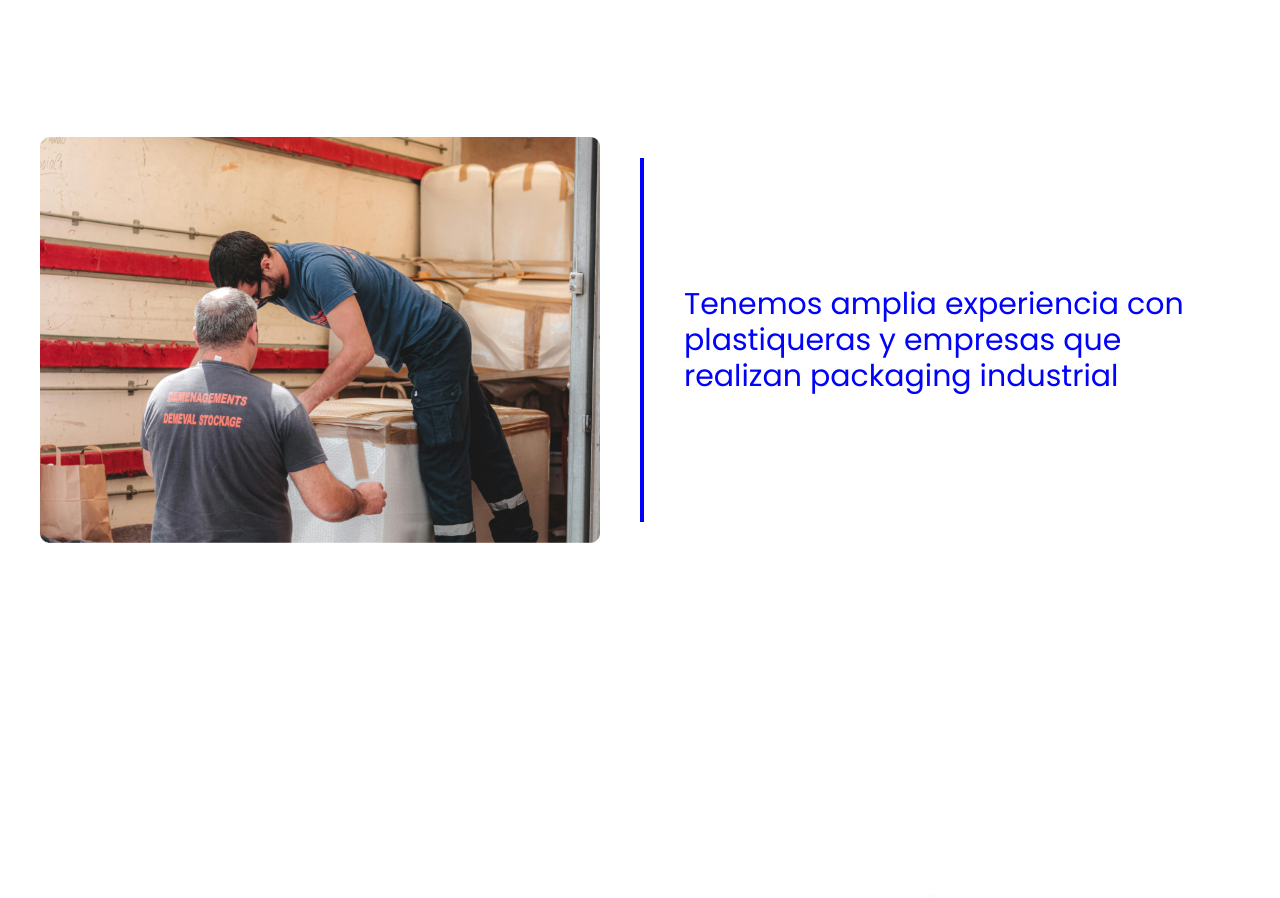
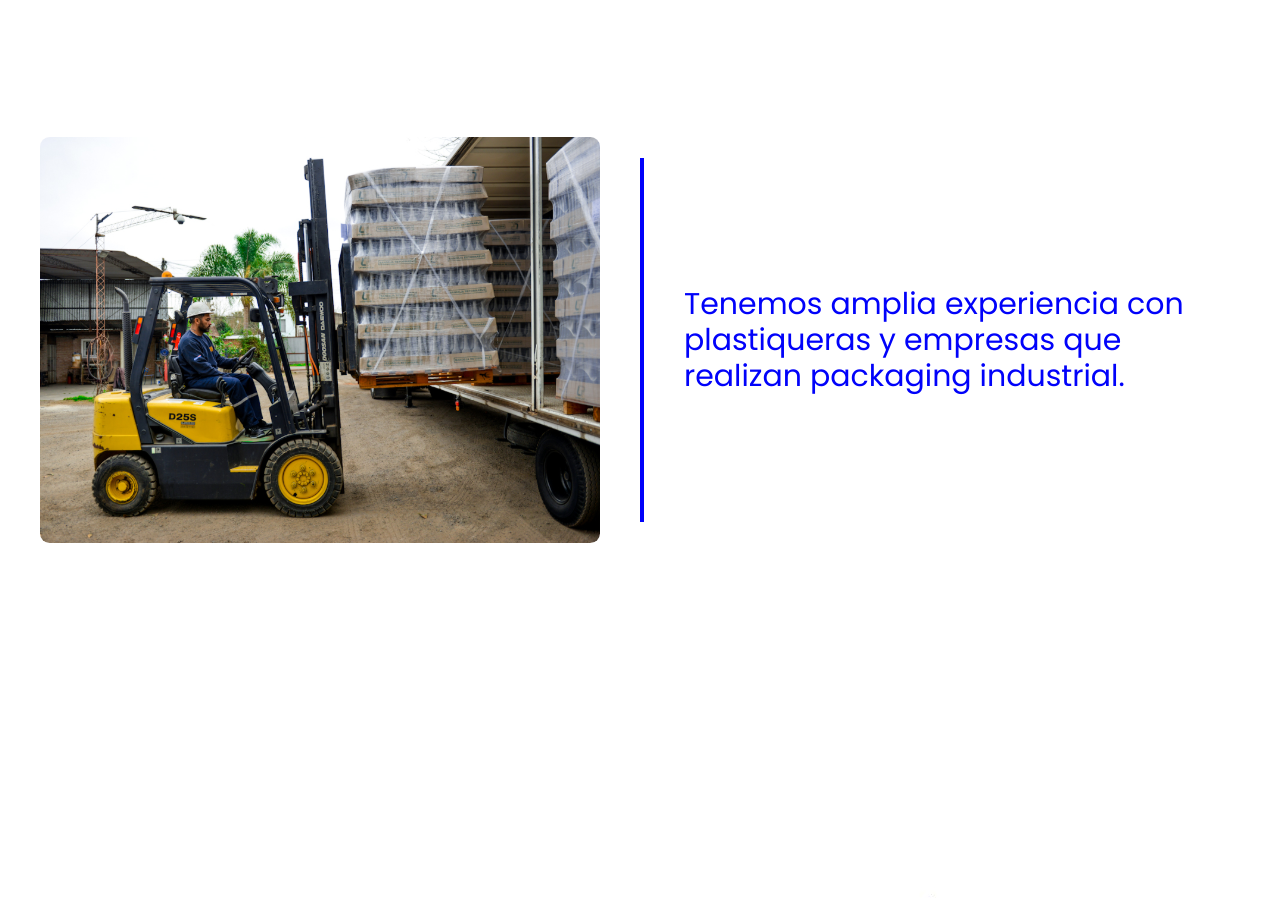
Before and after one commit to FrancoRutigliano/bluestar_Transportes, a React (Vite) app: page / in a window 1280 px wide. Shown: the part 1580-2478 px from the top of the page. Built offline with nearby package versions, Linux system fonts and the light colour scheme.

Commit message:
packaging section

```diff
--- a/src/componentes/Packaging.tsx
+++ b/src/componentes/Packaging.tsx
@@ -1,15 +1,15 @@
-import paqueteria from '../assets/paqueteria.jpg'
+import montacarga from '../assets/montacarga.svg'
 
 export const Packaging = () => {
   return (
     <section className="h-screen flex">
 
         <div className=' w-1/2 flex justify-center items-center px-10'>
-            <img src={paqueteria} alt="" className='' />
+            <img src={montacarga} alt="" className='' />
         </div>
         <div className=' w-1/2 flex items-center '>
         <div className='   py-32 border-l-4 border-azul flex items-center '>
-            <p className='text-azul  lg:text-3xl ml-10 mr-20'>Tenemos amplia experiencia con plastiqueras y empresas que realizan packaging industrial</p>
+            <p className='text-azul  lg:text-3xl ml-10 mr-20'>Tenemos amplia experiencia con plastiqueras y empresas que realizan packaging industrial.</p>
         </div>
         </div>
 
```
Also changed, not shown: src/assets/montacarga.svg (added).
